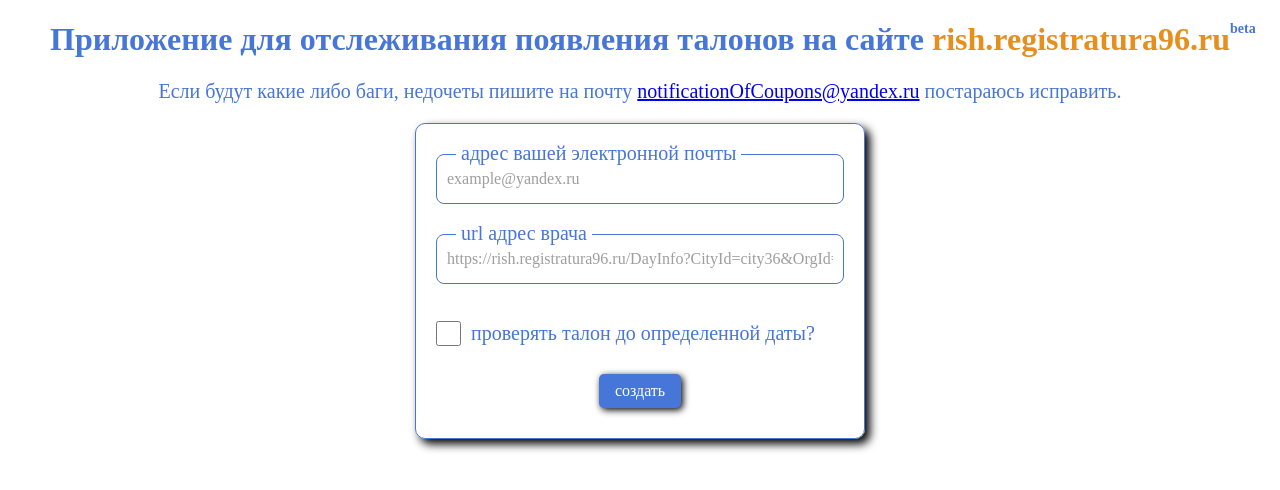
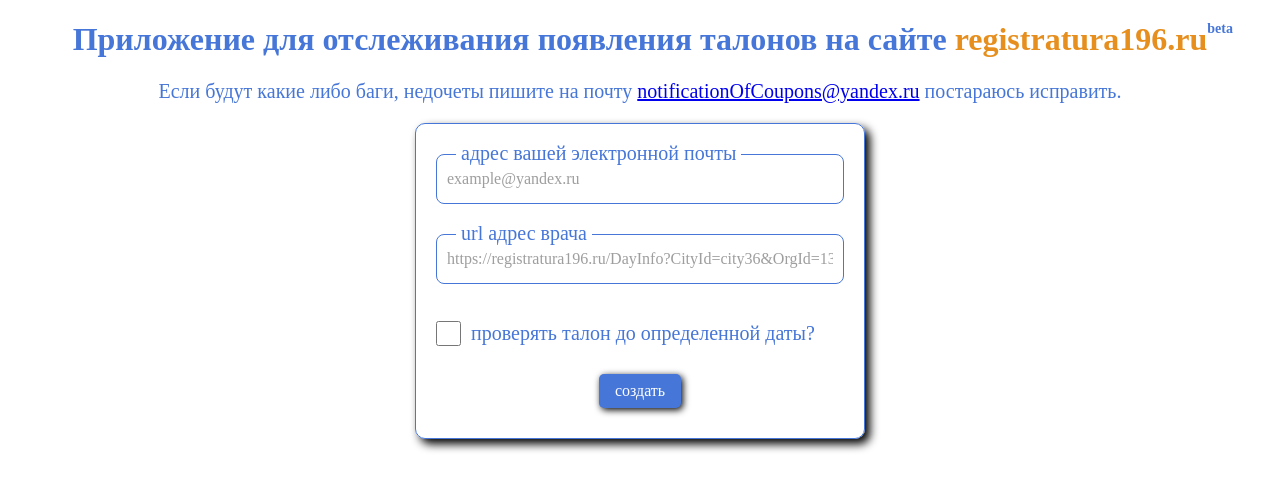
Before and after one commit to artemi258/doctor-sAppointment, a website built with webpack: page src/index.html in a window 1280 px wide. Built offline with nearby package versions, Linux system fonts and the light colour scheme.

Commit message:
update site html

```diff
--- a/src/index.html
+++ b/src/index.html
@@ -4,7 +4,8 @@
     <link rel="icon" href="./assets/favicon/favicon.ico" type="image/x-icon" />
     <meta
       name="keywords"
-      content="запись к врачу, доктору, https://rish.registratura96.ru, записаться к врачу, записаться, регистратура, регистратура96"
+      content="запись на прием к врачу, к врачу, записаться в больницу свердловская область
+      ,запись к врачу, доктору, https://registratura196.ru/, записаться к врачу, записаться, регистратура, регистратура96"
     />
     <meta charset="UTF-8" />
     <meta name="viewport" content="width=device-width, initial-scale=1.0" />
@@ -20,7 +21,8 @@
         /></div
     ></noscript>
     <h1 class="title">
-      Приложение для отслеживания появления талонов на сайте <span>rish.registratura96.ru</span>
+      Приложение для отслеживания появления талонов на сайте
+      <span>registratura196.ru</span>
     </h1>
     <p class="connection">
       Если будут какие либо баги, недочеты пишите на почту
@@ -44,7 +46,7 @@
           <div class="content__input">
             <input
               required
-              placeholder="https://rish.registratura96.ru/DayInfo?CityId=city36&OrgId=13003729&DepId=99560003239&ServId=Фельдшер%20участковый&DocId=63013"
+              placeholder="https://registratura196.ru/DayInfo?CityId=city36&OrgId=13003729&DepId=99560003239&ServId=Фельдшер%20участковый&DocId=63013"
               name="url"
               id="url"
               type="text"
@@ -54,10 +56,9 @@
             >
             <span id="errorUrl"
               >нужно перейти на
-              <a target="_blank" href="https://rish.registratura96.ru"
-                >https://rish.registratura96.ru</a
-              >, выбрать нужного врача(кликнуть на его ФИО) и скопировать его url адрес как показано
-              на примере справа. Пример url адреса:
+              <a target="_blank" href="https://registratura196.ru/">https://registratura196.ru/</a>,
+              выбрать нужного врача(кликнуть на его ФИО) и скопировать его url адрес как показано на
+              примере справа. Пример url адреса:
               <a
                 target="_blank"
                 href="https://registratura196.ru/DayInfo?CityId=city36&OrgId=13003729&DepId=99560003239&ServId=Фельдшер%20участковый&DocId=63013"
```
